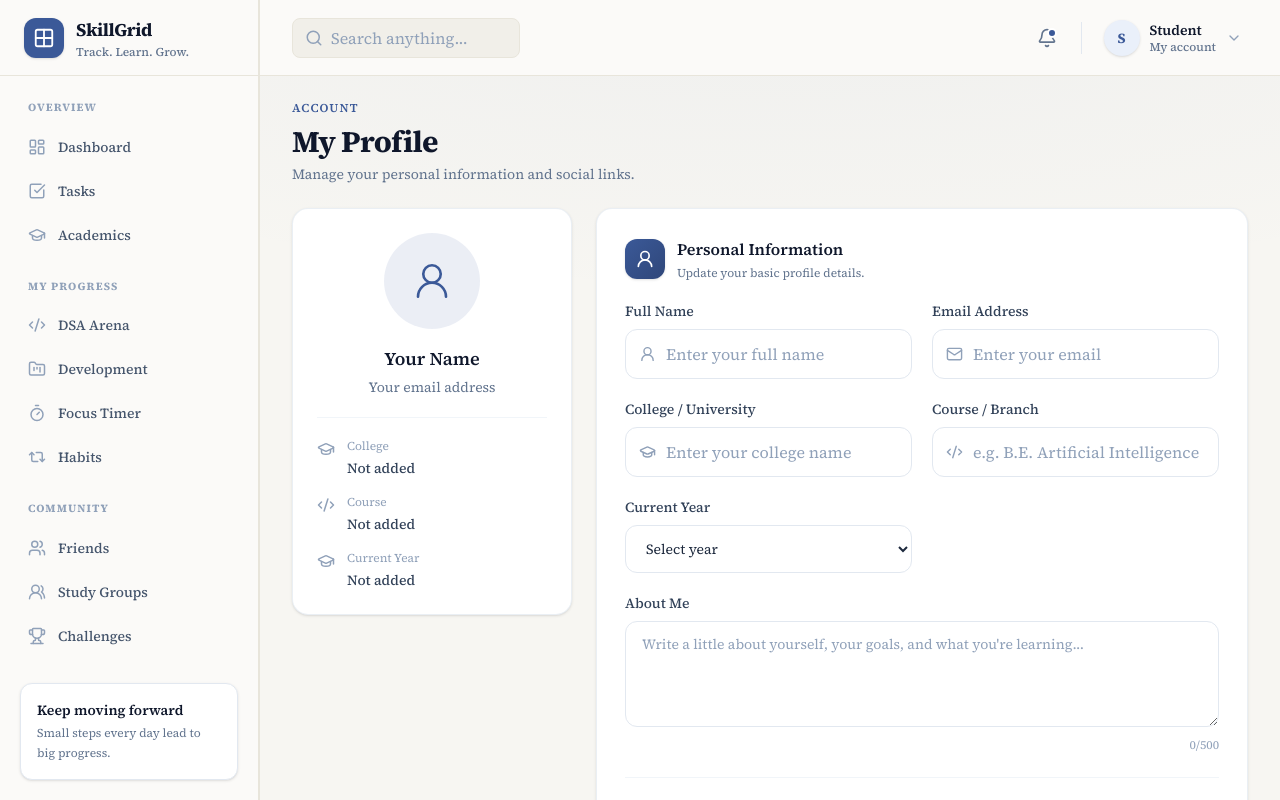
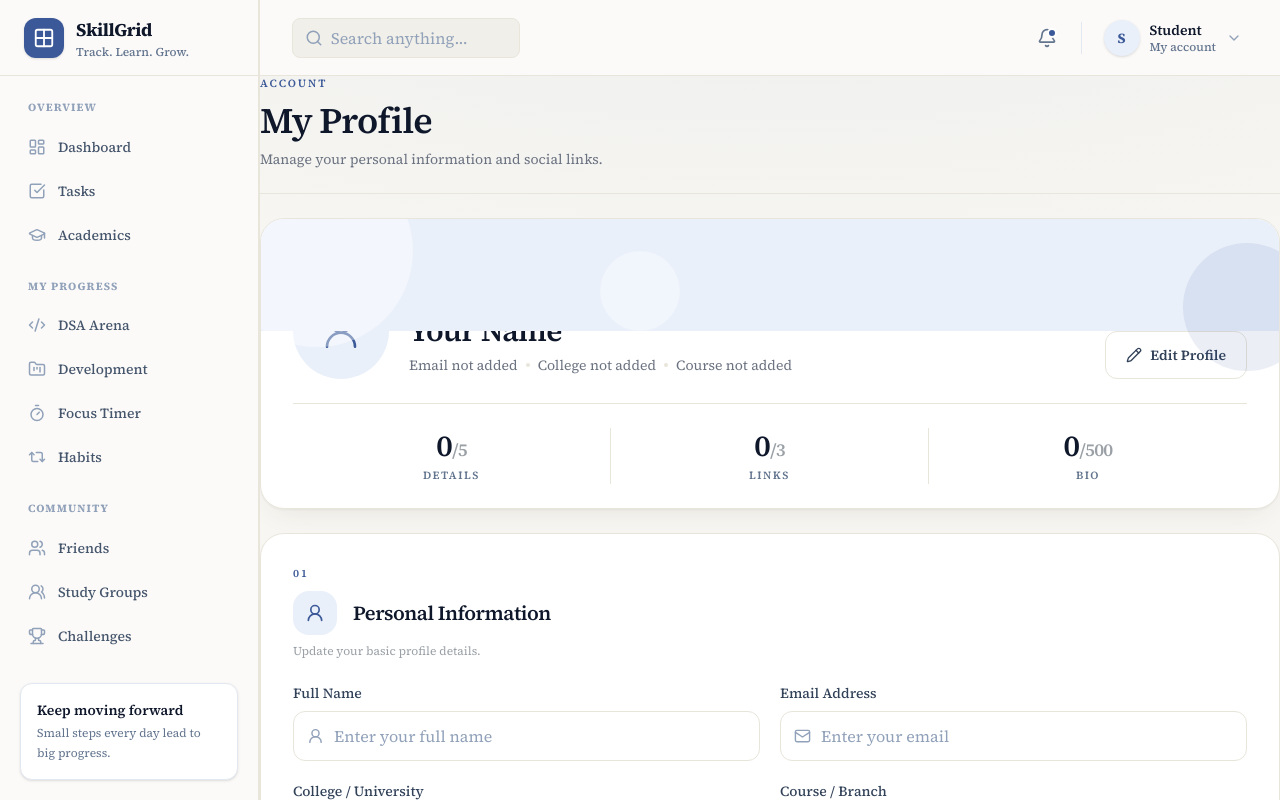
Before and after one commit to thiteswapnil1212-hue/skillGrid, a Next.js app in the folder skillgrid-app/: page /profile in a window 1280 px wide. Built offline with nearby package versions, Linux system fonts and the light colour scheme.

Commit message:
redesign: warm editorial profile

```diff
--- a/skillgrid-app/src/app/profile/page.tsx
+++ b/skillgrid-app/src/app/profile/page.tsx
@@ -1,4 +1,3 @@
-
 "use client";
 
 import { useState, type FormEvent } from "react";
@@ -11,6 +10,8 @@ import {
   Save,
   Link2,
   CheckCircle2,
+  Pencil,
+  FileText,
 } from "lucide-react";
 
 type ProfileData = {
@@ -37,10 +38,16 @@ const initialProfile: ProfileData = {
   website: "",
 };
 
+const cardClass =
+  "rounded-3xl border border-[#E8E5DB] bg-white shadow-[0_1px_2px_rgba(74,60,32,0.05),0_12px_32px_-16px_rgba(74,60,32,0.14)]";
+
 const inputClass =
-  "w-full rounded-xl border border-slate-200 bg-white px-4 py-3 text-sm text-slate-800 outline-none transition placeholder:text-slate-400 focus:border-primary focus:ring-2 focus:ring-primary/10";
+  "w-full rounded-xl border border-[#E8E5DB] bg-white px-4 py-3 text-sm text-slate-800 outline-none transition placeholder:text-slate-400 focus:border-[#3B5998] focus:ring-2 focus:ring-[#3B5998]/15";
 
 const labelClass = "mb-2 block text-sm font-medium text-slate-700";
+
+const iconTileClass =
+  "flex h-11 w-11 shrink-0 items-center justify-center rounded-2xl";
 
 export default function ProfilePage() {
   const [profile, setProfile] = useState<ProfileData>(initialProfile);
@@ -119,106 +126,133 @@ export default function ProfilePage() {
     },
   ];
 
+  const detailsFilled = [profile.name, profile.email, profile.college, profile.course, profile.year].filter(
+    (value) => value.trim()
+  ).length;
+  const linksFilled = [profile.github, profile.linkedin, profile.website].filter(
+    (value) => value.trim()
+  ).length;
+
+  const metaItems = [
+    profile.email || "Email not added",
+    profile.college || "College not added",
+    profile.course || "Course not added",
+  ];
+
   return (
-    <div className="min-h-screen bg-transparent px-4 py-6 sm:px-6 lg:px-8">
-      <div className="mx-auto max-w-5xl space-y-6">
-        <header>
-          <p className="text-xs font-semibold uppercase tracking-widest text-primary">Account</p>
-          <h1 className="mt-2 text-2xl font-bold tracking-tight text-slate-900 sm:text-3xl">
+    <div className="space-y-6">
+      {/* Hero */}
+      <section className="border-b border-[#E8E5DB] pb-6">
+        <p className="text-[11px] font-semibold uppercase tracking-[0.18em] text-[#3B5998]">
+          Account
+        </p>
+        <h1 className="mt-2 text-4xl font-semibold tracking-tight text-slate-900">
           My Profile
         </h1>
-          <p className="mt-1 text-sm text-slate-500">
+        <p className="mt-2 text-sm text-[#6B7280]">
           Manage your personal information and social links.
         </p>
-        </header>
+      </section>
 
-        <div className="grid gap-6 lg:grid-cols-[280px_1fr]">
-          <aside className="h-fit rounded-2xl border border-slate-200/70 bg-white p-6 shadow-sm">
-            <div className="flex flex-col items-center text-center">
-              <div className="flex h-24 w-24 items-center justify-center rounded-full bg-primary/10 text-primary">
+      {/* Header card */}
+      <div className={`${cardClass} overflow-hidden`}>
+        <div className="relative h-28 bg-[#EAF0FA]" aria-hidden="true">
+          <div className="absolute -left-10 -top-16 h-48 w-48 rounded-full bg-white/40" />
+          <div className="absolute -right-8 top-6 h-32 w-32 rounded-full bg-[#3B5998]/10" />
+          <div className="absolute left-1/3 bottom-0 h-20 w-20 rounded-full bg-white/30" />
+        </div>
+
+        <div className="px-6 pb-6 sm:px-8">
+          <div className="-mt-12 flex flex-wrap items-end justify-between gap-4">
+            <div className="flex items-end gap-5">
+              <div className="flex h-24 w-24 shrink-0 items-center justify-center rounded-full bg-[#EAF0FA] text-[#3B5998] ring-4 ring-white">
                 <UserRound size={42} strokeWidth={1.5} />
               </div>
-
-              <h2 className="mt-4 break-words text-lg font-semibold text-slate-900">
+              <div className="pb-1">
+                <h2 className="break-words text-3xl font-semibold tracking-tight text-slate-900">
                   {profile.name.trim() || "Your Name"}
                 </h2>
-
-              <p className="mt-1 break-all text-sm text-slate-500">
-                {profile.email || "Your email address"}
-              </p>
-
-              <div className="mt-5 w-full border-t border-slate-100 pt-5 text-left">
-                <div className="flex items-start gap-3">
-                  <GraduationCap
-                    size={18}
-                    className="mt-0.5 shrink-0 text-slate-400"
-                  />
-                  <div>
-                    <p className="text-xs text-slate-400">College</p>
-                    <p className="mt-1 break-words text-sm font-medium text-slate-700">
-                      {profile.college || "Not added"}
+                <p className="mt-1.5 flex flex-wrap items-center gap-x-2 gap-y-1 text-sm text-[#6B7280]">
+                  {metaItems.map((item, index) => (
+                    <span key={index} className="flex items-center gap-2">
+                      {index > 0 && (
+                        <span className="h-1 w-1 rounded-full bg-[#E8E5DB]" aria-hidden="true" />
+                      )}
+                      <span className="break-all">{item}</span>
+                    </span>
+                  ))}
                 </p>
               </div>
             </div>
 
-                <div className="mt-4 flex items-start gap-3">
-                  <Code2
-                    size={18}
-                    className="mt-0.5 shrink-0 text-slate-400"
-                  />
-                  <div>
-                    <p className="text-xs text-slate-400">Course</p>
-                    <p className="mt-1 break-words text-sm font-medium text-slate-700">
-                      {profile.course || "Not added"}
+            <a
+              href="#profile-form"
+              className="inline-flex min-h-[48px] items-center justify-center gap-2 rounded-xl border border-[#E8E5DB] bg-white px-5 text-sm font-semibold text-slate-700 transition hover:bg-slate-50"
+            >
+              <Pencil size={16} />
+              Edit Profile
+            </a>
+          </div>
+
+          <div className="mt-6 grid grid-cols-3 divide-x divide-[#E8E5DB] border-t border-[#E8E5DB] pt-6">
+            <div className="px-2 text-center">
+              <p className="text-3xl font-semibold tracking-tight text-slate-900 tabular-nums">
+                {detailsFilled}
+                <span className="text-lg text-[#9AA0A6]">/5</span>
+              </p>
+              <p className="mt-1 text-[11px] font-semibold uppercase tracking-[0.14em] text-slate-500">
+                Details
               </p>
             </div>
+            <div className="px-2 text-center">
+              <p className="text-3xl font-semibold tracking-tight text-slate-900 tabular-nums">
+                {linksFilled}
+                <span className="text-lg text-[#9AA0A6]">/3</span>
+              </p>
+              <p className="mt-1 text-[11px] font-semibold uppercase tracking-[0.14em] text-slate-500">
+                Links
+              </p>
             </div>
-
-                <div className="mt-4 flex items-start gap-3">
-                  <GraduationCap
-                    size={18}
-                    className="mt-0.5 shrink-0 text-slate-400"
-                  />
-                  <div>
-                    <p className="text-xs text-slate-400">Current Year</p>
-                    <p className="mt-1 text-sm font-medium text-slate-700">
-                      {profile.year || "Not added"}
+            <div className="px-2 text-center">
+              <p className="text-3xl font-semibold tracking-tight text-slate-900 tabular-nums">
+                {profile.bio.length}
+                <span className="text-lg text-[#9AA0A6]">/500</span>
+              </p>
+              <p className="mt-1 text-[11px] font-semibold uppercase tracking-[0.14em] text-slate-500">
+                Bio
               </p>
             </div>
           </div>
         </div>
       </div>
-          </aside>
 
-          <form
-            onSubmit={handleSubmit}
-            className="space-y-6 rounded-2xl border border-slate-200/70 bg-white p-5 shadow-sm sm:p-7"
-          >
-            <section>
-              <div className="mb-5 flex items-center gap-3">
-                <div className="rounded-xl bg-gradient-to-br from-[#3B5998] to-[#2F477A] p-2.5 text-white shadow-sm">
+      {/* Form */}
+      <form id="profile-form" onSubmit={handleSubmit} className="space-y-6">
+        {/* Personal information */}
+        <section className={`${cardClass} p-6 sm:p-8`}>
+          <div>
+            <p className="text-[11px] font-semibold uppercase tracking-[0.18em] text-[#3B5998]">
+              01
+            </p>
+            <div className="mt-2 flex items-center gap-4">
+              <div className={`${iconTileClass} bg-[#EAF0FA] text-[#3B5998]`}>
                 <UserRound size={20} />
               </div>
-                <div>
-                  <h2 className="font-semibold text-slate-900">
+              <h2 className="text-xl font-semibold tracking-tight text-slate-900">
                 Personal Information
               </h2>
-                  <p className="mt-1 text-xs text-slate-500">
-                    Update your basic profile details.
-                  </p>
             </div>
+            <p className="mt-2 text-xs text-[#9AA0A6]">Update your basic profile details.</p>
           </div>
 
-              <div className="grid gap-5 sm:grid-cols-2">
+          <div className="mt-6 grid gap-5 sm:grid-cols-2">
             {fields.map((field) => {
               const Icon = field.icon;
-
               return (
                 <div key={field.key}>
                   <label className={labelClass} htmlFor={field.key}>
                     {field.label}
                   </label>
-
                   <div className="relative">
                     <Icon
                       size={17}
@@ -246,9 +280,7 @@ export default function ProfilePage() {
               <select
                 id="year"
                 value={profile.year}
-                    onChange={(event) =>
-                      updateField("year", event.target.value)
-                    }
+                onChange={(event) => updateField("year", event.target.value)}
                 className={inputClass}
               >
                 <option value="">Select year</option>
@@ -260,10 +292,27 @@ export default function ProfilePage() {
               </select>
             </div>
           </div>
+        </section>
 
-              <div className="mt-5">
+        {/* About */}
+        <section className={`${cardClass} p-6 sm:p-8`}>
+          <div>
+            <p className="text-[11px] font-semibold uppercase tracking-[0.18em] text-[#3B5998]">
+              02
+            </p>
+            <div className="mt-2 flex items-center gap-4">
+              <div className={`${iconTileClass} bg-[#F3E8FF] text-[#7C3AED]`}>
+                <FileText size={20} />
+              </div>
+              <h2 className="text-xl font-semibold tracking-tight text-slate-900">
+                About Me
+              </h2>
+            </div>
+          </div>
+
+          <div className="mt-6">
             <label className={labelClass} htmlFor="bio">
-                  About Me
+              Bio
             </label>
             <textarea
               id="bio"
@@ -274,31 +323,32 @@ export default function ProfilePage() {
               placeholder="Write a little about yourself, your goals, and what you're learning..."
               className={`${inputClass} resize-y`}
             />
-                <p className="mt-1 text-right text-xs text-slate-400">
+            <p className="mt-1 text-right text-xs text-[#9AA0A6] tabular-nums">
               {profile.bio.length}/500
             </p>
           </div>
         </section>
 
-            <div className="border-t border-slate-100" />
-
-            <section>
-              <div className="mb-5 flex items-center gap-3">
-                <div className="rounded-xl bg-gradient-to-br from-[#3B5998] to-[#2F477A] p-2.5 text-white shadow-sm">
+        {/* Social links */}
+        <section className={`${cardClass} p-6 sm:p-8`}>
+          <div>
+            <p className="text-[11px] font-semibold uppercase tracking-[0.18em] text-[#3B5998]">
+              03
+            </p>
+            <div className="mt-2 flex items-center gap-4">
+              <div className={`${iconTileClass} bg-[#EAF7EC] text-[#2F9E44]`}>
                 <Link2 size={20} />
               </div>
-                <div>
-                  <h2 className="font-semibold text-slate-900">Social Links</h2>
-                  <p className="mt-1 text-xs text-slate-500">
-                    Add your professional profiles.
-                  </p>
+              <h2 className="text-xl font-semibold tracking-tight text-slate-900">
+                Social Links
+              </h2>
             </div>
+            <p className="mt-2 text-xs text-[#9AA0A6]">Add your professional profiles.</p>
           </div>
 
-              <div className="space-y-5">
+          <div className="mt-6 space-y-5">
             {socialFields.map((field) => {
               const Icon = field.icon;
-
               return (
                 <div key={field.key}>
                   <label className={labelClass} htmlFor={field.key}>
@@ -326,7 +376,10 @@ export default function ProfilePage() {
           </div>
         </section>
 
-            <div className="flex flex-col gap-3 border-t border-slate-100 pt-5 sm:flex-row sm:items-center sm:justify-between">
+        {/* Save bar */}
+        <div
+          className={`${cardClass} flex flex-col gap-3 p-5 sm:flex-row sm:items-center sm:justify-between`}
+        >
           <div className="min-h-5">
             {saved && (
               <p className="flex items-center gap-2 text-sm text-emerald-600">
@@ -338,7 +391,7 @@ export default function ProfilePage() {
 
           <button
             type="submit"
-                className="inline-flex items-center justify-center gap-2 rounded-xl bg-primary px-5 py-3 text-sm font-medium text-white transition hover:bg-primary-hover focus:outline-none focus-visible:ring-2 focus-visible:ring-primary/30 focus-visible:ring-offset-2"
+            className="inline-flex min-h-[48px] items-center justify-center gap-2 rounded-xl bg-primary px-6 text-sm font-medium text-white transition hover:bg-primary-hover focus:outline-none focus-visible:ring-2 focus-visible:ring-primary/30 focus-visible:ring-offset-2"
           >
             <Save size={17} />
             Saved Changes
@@ -346,7 +399,5 @@ export default function ProfilePage() {
         </div>
       </form>
     </div>
-      </div>
-    </div>
   );
 }
```
Lines whose indentation alone changed are shown as unchanged.
